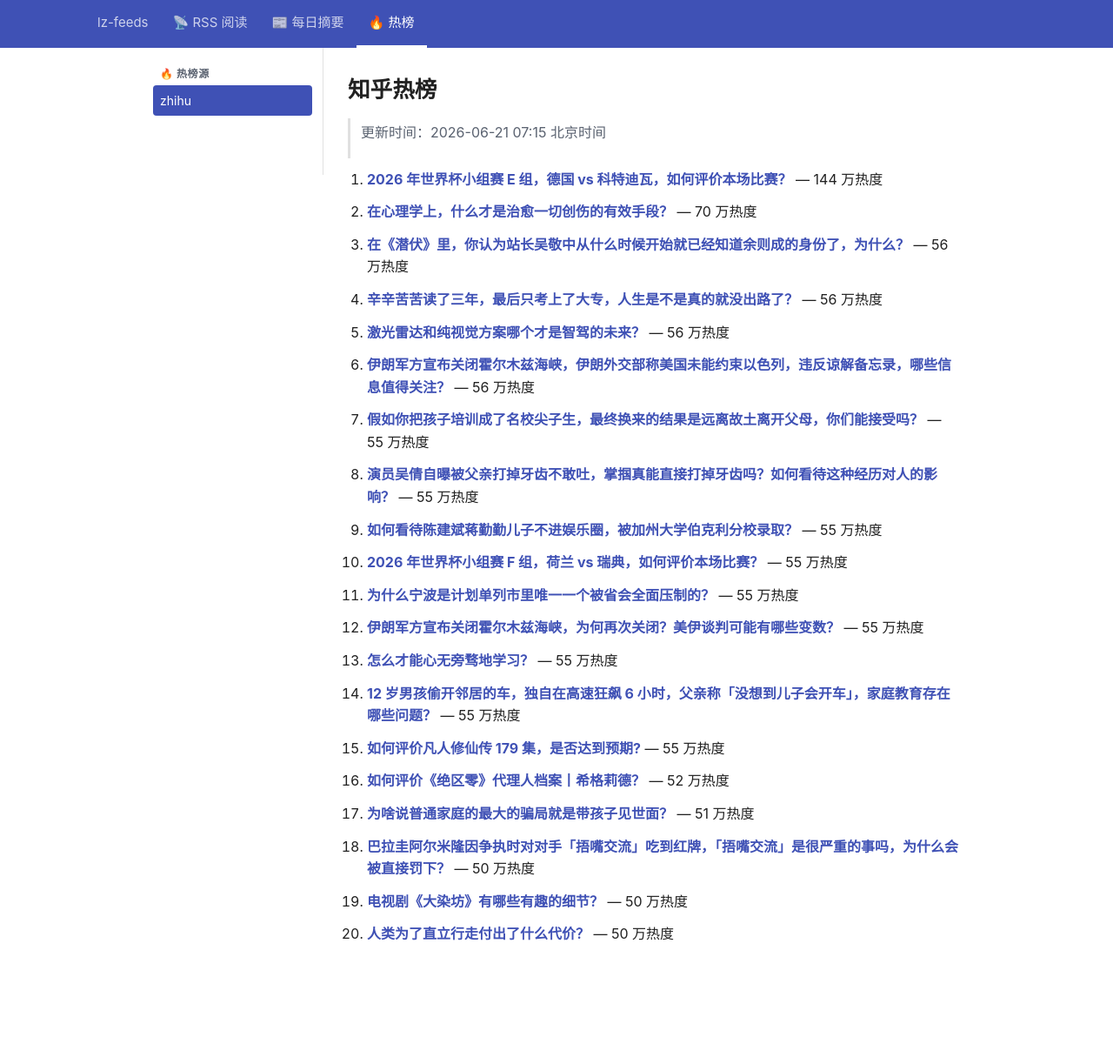
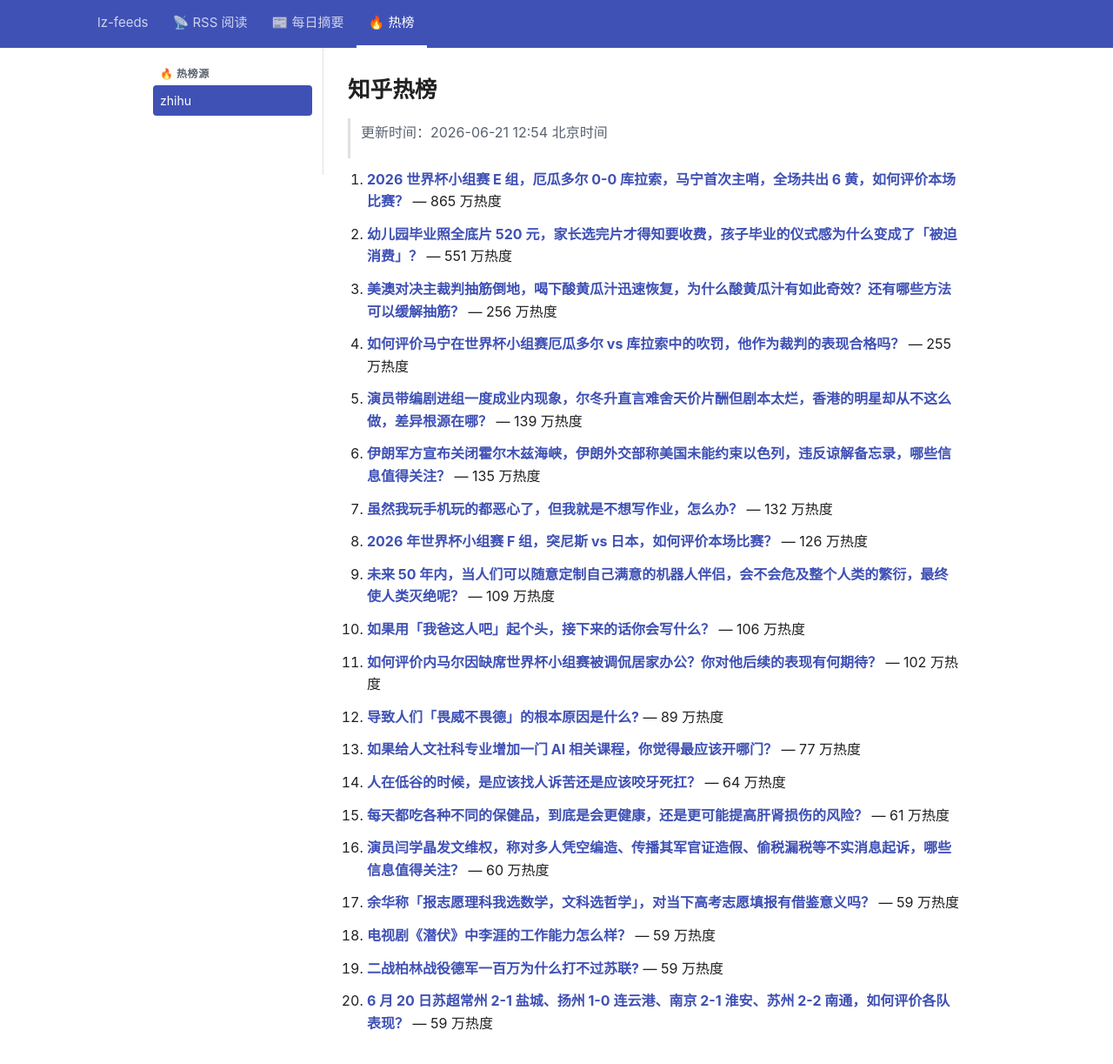
Before and after one commit to lizhang0101/lz-feeds, a Jekyll site: the page built from _hotlist/zhihu.md, in a window 1280 px wide and 1253 px high. Shown: the top 1223 px of the window at 87% size. Built offline with Jekyll 4.4.1, drawn with Linux system fonts in a browser that asks for light colours.

Commit message:
hotlist: 2026-06-21T04:54Z

```diff
--- a/_hotlist/zhihu.md
+++ b/_hotlist/zhihu.md
@@ -1,48 +1,48 @@
 ---
-updated: 2026-06-21 07:15 北京时间
+updated: 2026-06-21 12:54 北京时间
 count: 20
 ---
 
 # 知乎热榜
 
-> 更新时间：2026-06-21 07:15 北京时间
+> 更新时间：2026-06-21 12:54 北京时间
 
-1. **[2026 年世界杯小组赛 E 组，德国 vs 科特迪瓦，如何评价本场比赛？](https://www.zhihu.com/question/2050230688415053283)** — 144 万热度
+1. **[2026 世界杯小组赛 E 组，厄瓜多尔 0-0 库拉索，马宁首次主哨，全场共出 6 黄，如何评价本场比赛？](https://www.zhihu.com/question/2050230936382305720)** — 865 万热度
 
-2. **[在心理学上，什么才是治愈一切创伤的有效手段？](https://www.zhihu.com/question/2034027037904610901)** — 70 万热度
+2. **[幼儿园毕业照全底片 520 元，家长选完片才得知要收费，孩子毕业的仪式感为什么变成了「被迫消费」？](https://www.zhihu.com/question/2050233282009342187)** — 551 万热度
 
-3. **[在《潜伏》里，你认为站长吴敬中从什么时候开始就已经知道余则成的身份了，为什么？](https://www.zhihu.com/question/1931371746306524304)** — 56 万热度
+3. **[美澳对决主裁判抽筋倒地，喝下酸黄瓜汁迅速恢复，为什么酸黄瓜汁有如此奇效？还有哪些方法可以缓解抽筋？](https://www.zhihu.com/question/2051665923690292996)** — 256 万热度
 
-4. **[辛辛苦苦读了三年，最后只考上了大专，人生是不是真的就没出路了？](https://www.zhihu.com/question/2049081102132830790)** — 56 万热度
+4. **[如何评价马宁在世界杯小组赛厄瓜多尔 vs 库拉索中的吹罚，他作为裁判的表现合格吗？](https://www.zhihu.com/question/2051952364446119799)** — 255 万热度
 
-5. **[激光雷达和纯视觉方案哪个才是智驾的未来？](https://www.zhihu.com/question/6454864669)** — 56 万热度
+5. **[演员带编剧进组一度成业内现象，尔冬升直言难舍天价片酬但剧本太烂，香港的明星却从不这么做，差异根源在哪？](https://www.zhihu.com/question/2049889800178464236)** — 139 万热度
 
-6. **[伊朗军方宣布关闭霍尔木兹海峡，伊朗外交部称美国未能约束以色列，违反谅解备忘录，哪些信息值得关注？](https://www.zhihu.com/question/2051776067241775423)** — 56 万热度
+6. **[伊朗军方宣布关闭霍尔木兹海峡，伊朗外交部称美国未能约束以色列，违反谅解备忘录，哪些信息值得关注？](https://www.zhihu.com/question/2051776067241775423)** — 135 万热度
 
-7. **[假如你把孩子培训成了名校尖子生，最终换来的结果是远离故土离开父母，你们能接受吗？](https://www.zhihu.com/question/2049451649257813984)** — 55 万热度
+7. **[虽然我玩手机玩的都恶心了，但我就是不想写作业，怎么办？](https://www.zhihu.com/question/368308943)** — 132 万热度
 
-8. **[演员吴倩自曝被父亲打掉牙齿不敢吐，掌掴真能直接打掉牙齿吗？如何看待这种经历对人的影响？](https://www.zhihu.com/question/2050956959000565700)** — 55 万热度
+8. **[2026 年世界杯小组赛 F 组，突尼斯 vs 日本，如何评价本场比赛？](https://www.zhihu.com/question/2050231270332789671)** — 126 万热度
 
-9. **[如何看待陈建斌蒋勤勤儿子不进娱乐圈，被加州大学伯克利分校录取？](https://www.zhihu.com/question/2051069358131115104)** — 55 万热度
+9. **[未来 50 年内，当人们可以随意定制自己满意的机器人伴侣，会不会危及整个人类的繁衍，最终使人类灭绝呢？](https://www.zhihu.com/question/2028503978262930987)** — 109 万热度
 
-10. **[2026 年世界杯小组赛 F 组，荷兰 vs 瑞典，如何评价本场比赛？](https://www.zhihu.com/question/2050230548992193656)** — 55 万热度
+10. **[如果用「我爸这人吧」起个头，接下来的话你会写什么？](https://www.zhihu.com/roundtable/wobazherenba)** — 106 万热度
 
-11. **[为什么宁波是计划单列市里唯一一个被省会全面压制的？](https://www.zhihu.com/question/578870052)** — 55 万热度
+11. **[如何评价内马尔因缺席世界杯小组赛被调侃居家办公？你对他后续的表现有何期待？](https://www.zhihu.com/question/2051651172188911164)** — 102 万热度
 
-12. **[伊朗军方宣布关闭霍尔木兹海峡，为何再次关闭？美伊谈判可能有哪些变数？](https://www.zhihu.com/question/2051776974696048337)** — 55 万热度
+12. **[导致人们「畏威不畏德」的根本原因是什么?](https://www.zhihu.com/question/1971508885358637741)** — 89 万热度
 
-13. **[怎么才能心无旁骛地学习？](https://www.zhihu.com/question/324702775)** — 55 万热度
+13. **[如果给人文社科专业增加一门 AI 相关课程，你觉得最应该开哪门？](https://www.zhihu.com/question/2045843902720995741)** — 77 万热度
 
-14. **[12 岁男孩偷开邻居的车，独自在高速狂飙 6 小时，父亲称「没想到儿子会开车」，家庭教育存在哪些问题？](https://www.zhihu.com/question/2051001274779301605)** — 55 万热度
+14. **[人在低谷的时候，是应该找人诉苦还是应该咬牙死扛？](https://www.zhihu.com/question/2051599307183338587)** — 64 万热度
 
-15. **[如何评价凡人修仙传 179 集，是否达到预期?](https://www.zhihu.com/question/2051625687069599430)** — 55 万热度
+15. **[每天都吃各种不同的保健品，到底是会更健康，还是更可能提高肝肾损伤的风险？](https://www.zhihu.com/roundtable/kexuejinbu/)** — 61 万热度
 
-16. **[如何评价《绝区零》代理人档案丨希格莉德？](https://www.zhihu.com/question/2051638166952599933)** — 52 万热度
+16. **[演员闫学晶发文维权，称对多人凭空编造、传播其军官证造假、偷税漏税等不实消息起诉，哪些信息值得关注？](https://www.zhihu.com/question/2051405210149286965)** — 60 万热度
 
-17. **[为啥说普通家庭的最大的骗局就是带孩子见世面？](https://www.zhihu.com/question/2038894308640700353)** — 51 万热度
+17. **[余华称「报志愿理科我选数学，文科选哲学」，对当下高考志愿填报有借鉴意义吗？](https://www.zhihu.com/question/2050875839395410256)** — 59 万热度
 
-18. **[巴拉圭阿尔米隆因争执时对对手「捂嘴交流」吃到红牌，「捂嘴交流」是很严重的事吗，为什么会被直接罚下？](https://www.zhihu.com/question/2051637499642864620)** — 50 万热度
+18. **[电视剧《潜伏》中李涯的工作能力怎么样？](https://www.zhihu.com/question/337519255)** — 59 万热度
 
-19. **[电视剧《大染坊》有哪些有趣的细节？](https://www.zhihu.com/question/289249674)** — 50 万热度
+19. **[二战柏林战役德军一百万为什么打不过苏联?](https://www.zhihu.com/question/427689868)** — 59 万热度
 
-20. **[人类为了直立行走付出了什么代价？](https://www.zhihu.com/question/20216008)** — 50 万热度
+20. **[6 月 20 日苏超常州 2-1 盐城、扬州 1-0 连云港、南京 2-1 淮安、苏州 2-2 南通，如何评价各队表现？](https://www.zhihu.com/question/2051755694106178945)** — 59 万热度
```
